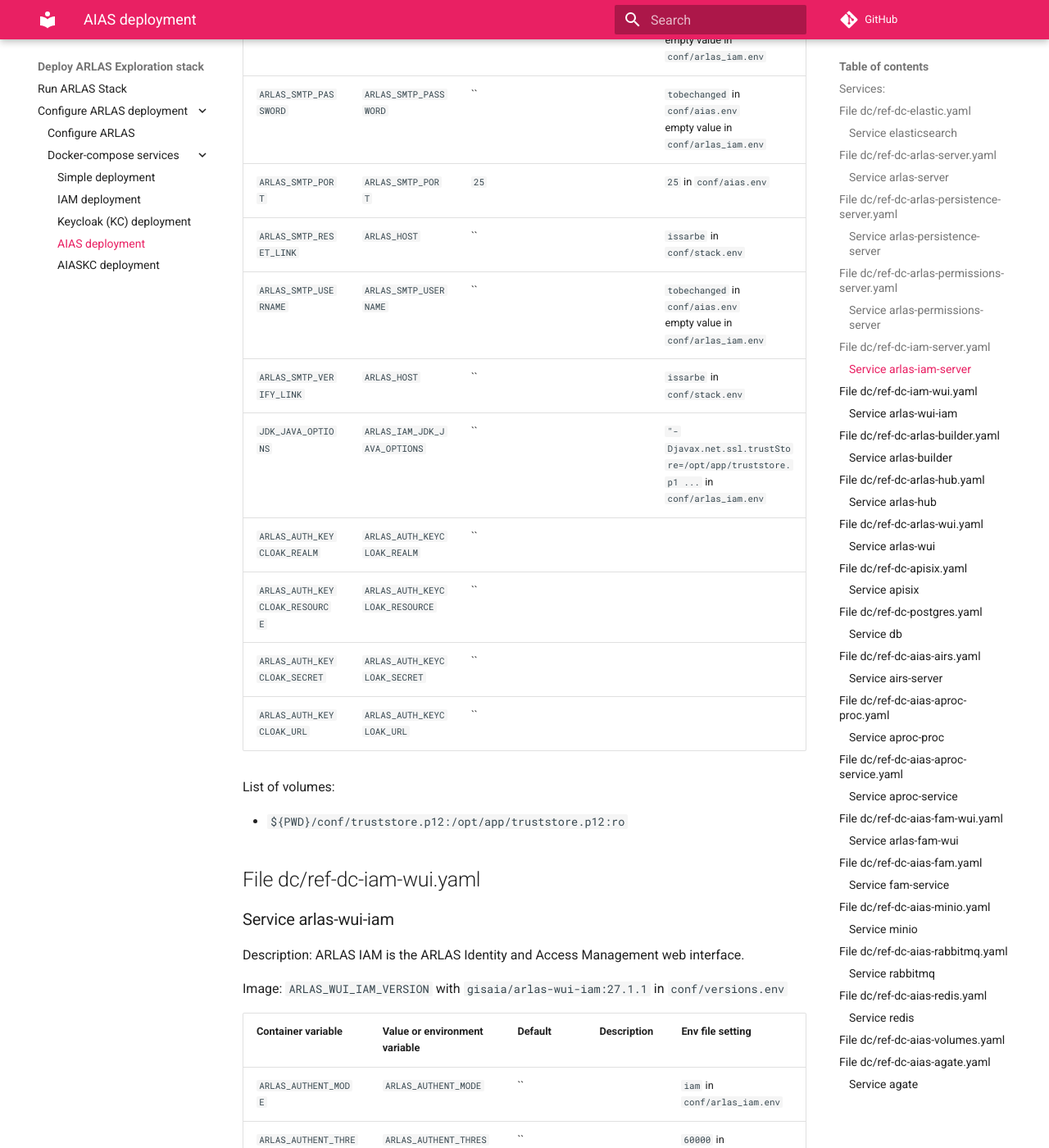
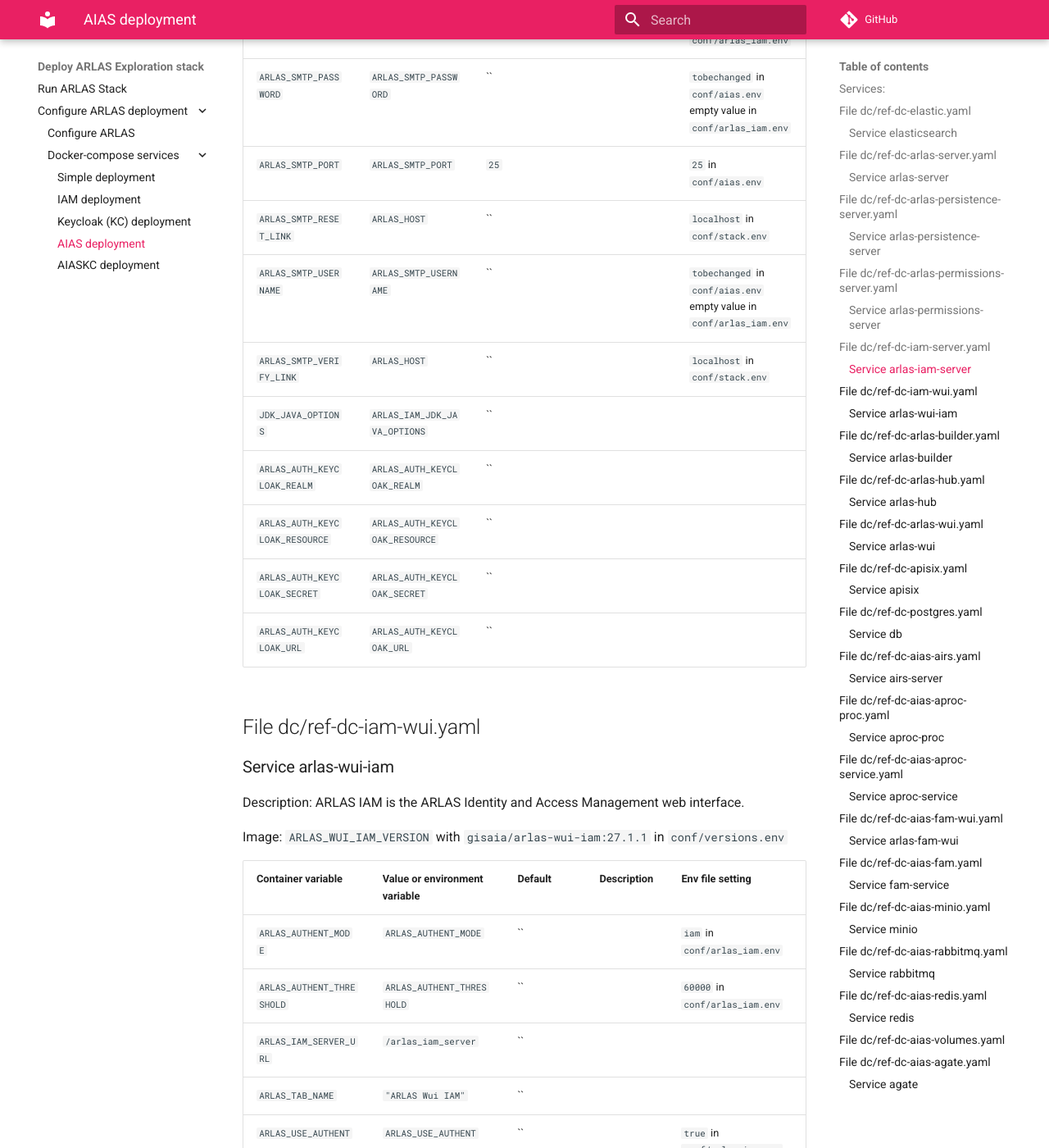
Before and after one commit to gisaia/ARLAS-Exploration-stack, an MkDocs documentation site: the page built from docs/docs/dc_services/docker_compose_services_aias.md, in a window 1280 px wide and 1400 px high, scrolled down 11712 px. Shown: the whole window at 82% size. Built offline with MkDocs 1.6.1 and Material for MkDocs 9.7.7, drawn with Linux system fonts in a browser that asks for light colours; comment, search, counter and statistics services are not loaded; some of the changed text lies outside the part shown.

Commit message:
update doc

```diff
--- a/docs/docs/dc_services/docker_compose_services_aias.md
+++ b/docs/docs/dc_services/docker_compose_services_aias.md
@@ -185,18 +185,15 @@ Image: `ARLAS_IAM_SERVER_VERSION` with `gisaia/arlas-iam-server:27.0.2` in `conf
 | `ARLAS_SMTP_HOST` | `ARLAS_SMTP_HOST` | `` |  | `tobechanged` in `conf/aias.env`<br>empty value in `conf/arlas_iam.env` |
 | `ARLAS_SMTP_PASSWORD` | `ARLAS_SMTP_PASSWORD` | `` |  | `tobechanged` in `conf/aias.env`<br>empty value in `conf/arlas_iam.env` |
 | `ARLAS_SMTP_PORT` | `ARLAS_SMTP_PORT` | `25` |  | `25` in `conf/aias.env` |
-| `ARLAS_SMTP_RESET_LINK` | `ARLAS_HOST` | `` |  | `issarbe` in `conf/stack.env` |
+| `ARLAS_SMTP_RESET_LINK` | `ARLAS_HOST` | `` |  | `localhost` in `conf/stack.env` |
 | `ARLAS_SMTP_USERNAME` | `ARLAS_SMTP_USERNAME` | `` |  | `tobechanged` in `conf/aias.env`<br>empty value in `conf/arlas_iam.env` |
-| `ARLAS_SMTP_VERIFY_LINK` | `ARLAS_HOST` | `` |  | `issarbe` in `conf/stack.env` |
-| `JDK_JAVA_OPTIONS` | `ARLAS_IAM_JDK_JAVA_OPTIONS` | `` |  | `"-Djavax.net.ssl.trustStore=/opt/app/truststore.p1 ...` in `conf/arlas_iam.env` |
+| `ARLAS_SMTP_VERIFY_LINK` | `ARLAS_HOST` | `` |  | `localhost` in `conf/stack.env` |
+| `JDK_JAVA_OPTIONS` | `ARLAS_IAM_JDK_JAVA_OPTIONS` | `` |  |  |
 | `ARLAS_AUTH_KEYCLOAK_REALM` | `ARLAS_AUTH_KEYCLOAK_REALM` | `` |  |  |
 | `ARLAS_AUTH_KEYCLOAK_RESOURCE` | `ARLAS_AUTH_KEYCLOAK_RESOURCE` | `` |  |  |
 | `ARLAS_AUTH_KEYCLOAK_SECRET` | `ARLAS_AUTH_KEYCLOAK_SECRET` | `` |  |  |
 | `ARLAS_AUTH_KEYCLOAK_URL` | `ARLAS_AUTH_KEYCLOAK_URL` | `` |  |  |
 
-List of volumes:
-
-- `${PWD}/conf/truststore.p12:/opt/app/truststore.p12:ro`
 ## File dc/ref-dc-iam-wui.yaml
 ### Service arlas-wui-iam
 Description: ARLAS IAM is the ARLAS Identity and Access Management web interface.
@@ -328,7 +325,7 @@ Image: `ARLAS_WUI_VERSION` with `gisaia/arlas-wui:27.1.4` in `conf/versions.env`
 | `ARLAS_PERSISTENCE_URL` | `ARLAS_PERSISTENCE_URL` | `/arlas_persistence_server` |  | `/persist` in `conf/persistence-file.env`<br>`https://${ARLAS_HOST}/persist` in `conf/arlas_iam.env` |
 | `ARLAS_USE_AUTHENT` | `ARLAS_USE_AUTHENT` | `` |  | `true` in `conf/arlas_iam.env` |
 | `ARLAS_WUI_BASE_HREF` | `ARLAS_WUI_BASE_HREF` | `/wui` |  |  |
-| `PUBLIC_HOST` | `ARLAS_HOST` | `` |  | `issarbe` in `conf/stack.env` |
+| `PUBLIC_HOST` | `ARLAS_HOST` | `` |  | `localhost` in `conf/stack.env` |
 | `ARLAS_STATIC_LINKS` | `ARLAS_WUI_LINKS` | `` |  | `'` in `conf/arlas.env` |
 | `ARLAS_DOWNLOAD_PROCESS_URL` | `ARLAS_DOWNLOAD_PROCESS_URL` | `` |  | `/aproc/processes/download/execution` in `conf/arlas.env` |
 | `ARLAS_DOWNLOAD_PROCESS_CHECK_URL` | `ARLAS_DOWNLOAD_PROCESS_CHECK_URL` | `` |  | `/aproc/processes/download` in `conf/arlas.env` |
@@ -577,7 +574,7 @@ Image: `ARLAS_VERSION_FAM_WUI` with `gisaia/arlas-fam-wui:0.10.6` in `conf/versi
 | `ARLAS_AUTHENT_ISSUER` | `ARLAS_AUTHENT_ISSUER` | `` |  |  |
 | `ARLAS_AUTHENT_LOGOUT_URL` | `ARLAS_AUTHENT_LOGOUT_URL` | `` |  |  |
 | `ARLAS_AUTHENT_MODE` | `ARLAS_AUTHENT_MODE` | `` |  | `iam` in `conf/arlas_iam.env` |
-| `ARLAS_AUTHENT_REDIRECT_URI` | `ARLAS_HOST` | `` |  | `issarbe` in `conf/stack.env` |
+| `ARLAS_AUTHENT_REDIRECT_URI` | `ARLAS_HOST` | `` |  | `localhost` in `conf/stack.env` |
 | `ARLAS_AUTHENT_REQUIRE_HTTPS` | `ARLAS_AUTHENT_REQUIRE_HTTPS` | `false` |  |  |
 | `ARLAS_AUTHENT_RESPONSE_TYPE` | `ARLAS_AUTHENT_RESPONSE_TYPE` | `` |  |  |
 | `ARLAS_AUTHENT_SCOPE` | `ARLAS_AUTHENT_SCOPE` | `` |  |  |
@@ -589,17 +586,17 @@ Image: `ARLAS_VERSION_FAM_WUI` with `gisaia/arlas-fam-wui:0.10.6` in `conf/versi
 | `ARLAS_AUTHENT_TIMEOUT_FACTOR` | `ARLAS_AUTHENT_TIMEOUT_FACTOR` | `0.75` |  |  |
 | `ARLAS_AUTHENT_USE_DISCOVERY` | `ARLAS_AUTHENT_USE_DISCOVERY` | `` |  | `true` in `conf/arlas_iam.env` |
 | `ARLAS_USE_AUTHENT` | `true` | `` |  |  |
-| `ARLAS_IAM_SERVER_URL` | `ARLAS_HOST` | `` |  | `issarbe` in `conf/stack.env` |
+| `ARLAS_IAM_SERVER_URL` | `ARLAS_HOST` | `` |  | `localhost` in `conf/stack.env` |
 | `ARLAS_TAB_NAME` | `"ARLAS FAM Wui"` | `` |  |  |
-| `FAM_SERVER_URL` | `ARLAS_HOST` | `` |  | `issarbe` in `conf/stack.env` |
+| `FAM_SERVER_URL` | `ARLAS_HOST` | `` |  | `localhost` in `conf/stack.env` |
 | `FAM_DEFAULT_PATH` | `''` | `` |  |  |
 | `FAM_COLLECTION` | `AIRS_COLLECTION` | `` |  | `main` in `conf/aias.env` |
 | `FAM_ARCHIVES_PAGES_SIZE` | `FAM_ARCHIVES_PAGES_SIZE` | `` |  |  |
 | `FAM_FILES_PAGES_SIZE` | `FAM_FILES_PAGES_SIZE` | `` |  |  |
-| `APROC_SERVER_URL` | `ARLAS_HOST` | `` |  | `issarbe` in `conf/stack.env` |
+| `APROC_SERVER_URL` | `ARLAS_HOST` | `` |  | `localhost` in `conf/stack.env` |
 | `APROC_COLLECTION` | `AIRS_COLLECTION` | `` |  | `main` in `conf/aias.env` |
 | `APROC_CATALOG` | `AIAS_CATALOG_NAME` | `` |  |  |
-| `AIRS_SERVER_URL` | `ARLAS_HOST` | `` |  | `issarbe` in `conf/stack.env` |
+| `AIRS_SERVER_URL` | `ARLAS_HOST` | `` |  | `localhost` in `conf/stack.env` |
 | `AIRS_COLLECTION` | `AIRS_COLLECTION` | `` |  | `main` in `conf/aias.env` |
 | `ARLAS_STATIC_LINKS` | `ARLAS_FAM_LINKS` | `` |  | `'` in `conf/aias.env` |
 
```
Also changed, not shown: other parts of docs/docs/dc_services/docker_compose_services_aias.md (+4 -4 lines), docs/docs/dc_services/docker_compose_services_aiaskc.md (+9 -9 lines), docs/docs/dc_services/docker_compose_services_iam.md (+8 -11 lines), docs/docs/dc_services/docker_compose_services_kc.md (+4 -4 lines), docs/docs/dc_services/docker_compose_services_simple.md (+4 -4 lines), docs/docs/helm/arlas-services/README.md (+1 -1 lines), k8s/charts/arlas-services/README.md.
